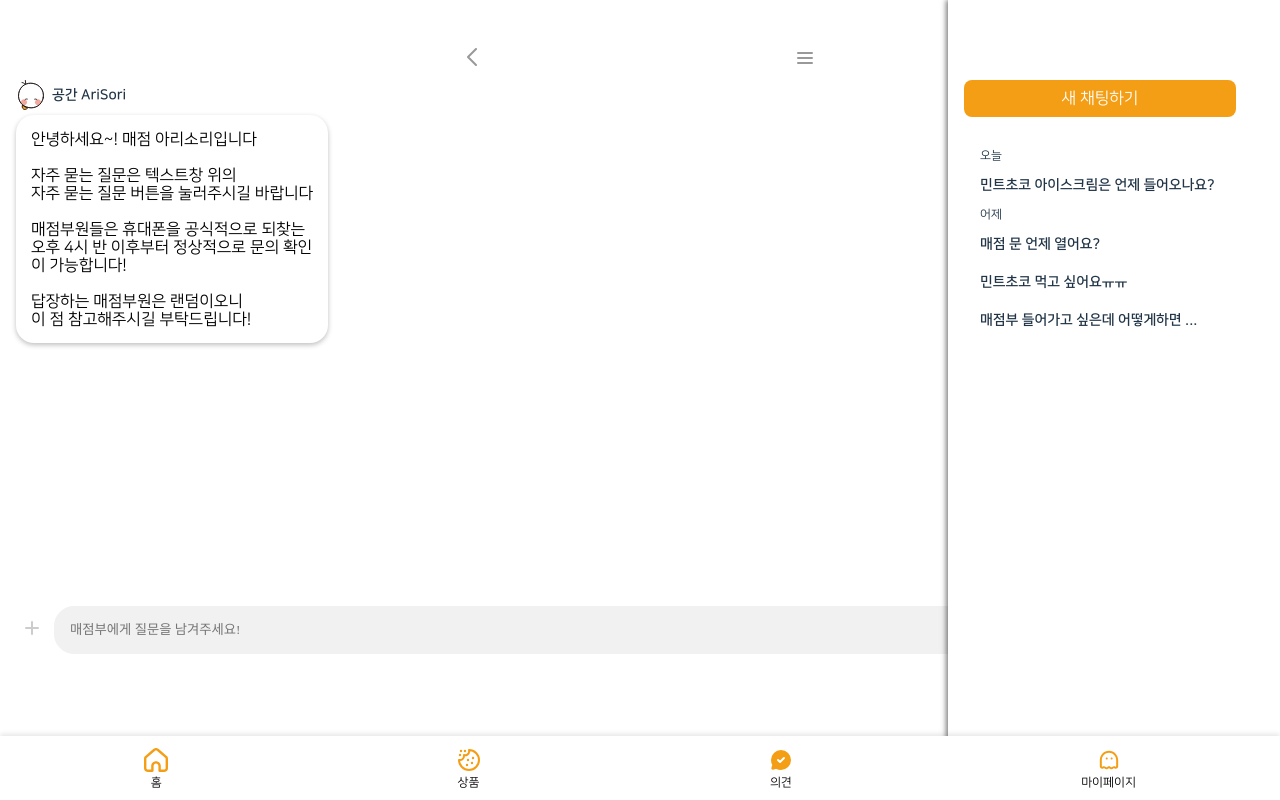
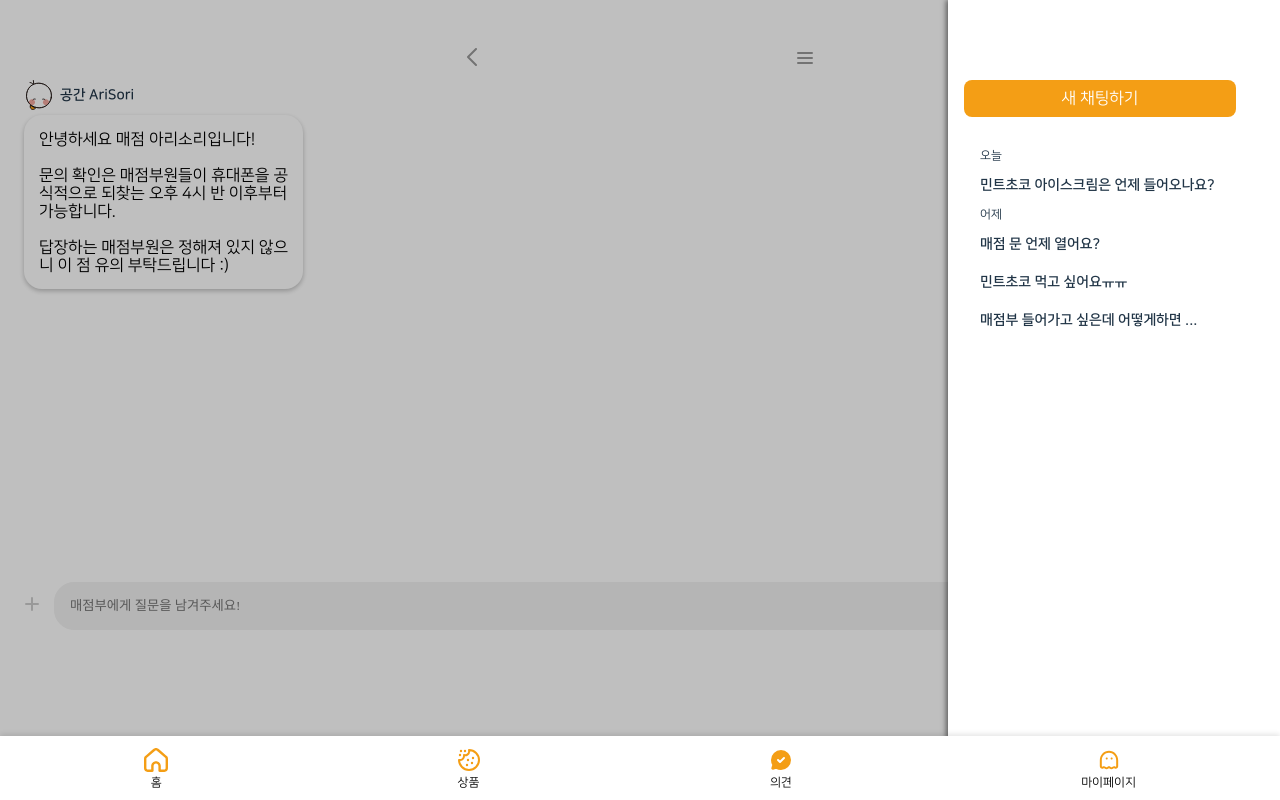
Before and after one commit to E-jiwoo/oring, a React (Vite) app: page /chat in a window 1280 px wide. Both pictures are taken after a click on the picture 645 px from the left and 57 px from the top of the page. Shown: the top 800 px of the page. Built offline with nearby package versions, Linux system fonts and the light colour scheme.

Commit message:
chore :: some - 텍스트 넣을 거 수정하고.. 위치 조금 수정하고.. 그런 짜잘한 거 함

```diff
--- a/src/page/Charge/index.jsx
+++ b/src/page/Charge/index.jsx
@@ -4,7 +4,7 @@ import * as S from "./style";
 const index = () => {
   const user = [
     {
-      id: "2210 이예흔",
+      id: "2108 이예흔",
       code: 2023049012,
       amount: 5400,
       chargetime: "2024-07-09 12:33:24",
--- a/src/page/Chat/index.jsx
+++ b/src/page/Chat/index.jsx
@@ -59,21 +59,11 @@ const ChatPage = () => {
         isUser: false,
         profilePic: logo, // 상대방 프로필 이미지
         nickname: "공간 AriSori", // 상대방 닉네임
-        text: `안녕하세요~! 매점 아리소리입니다
-              <br />
-              <br />
-              자주 묻는 질문은 텍스트창 위의 <br />
-              자주 묻는 질문 버튼을 눌러주시길 바랍니다 <br />
-              <br />
-              매점부원들은 휴대폰을 공식적으로 되찾는
-              <br />
-              오후 4시 반 이후부터 정상적으로 문의 확인
-              <br />
-              이 가능합니다!
-              <br />
-              <br />
-              답장하는 매점부원은 랜덤이오니 <br />이 점 참고해주시길
-              부탁드립니다!`, // 기본 메시지 추가
+        text: `안녕하세요 매점 아리소리입니다!<br/><br/>
+
+문의 확인은 매점부원들이 휴대폰을 공<br/>식적으로 되찾는 오후 4시 반 이후부터<br/> 가능합니다.<br/><br/>
+
+답장하는 매점부원은 정해져 있지 않으<br/>니 이 점 유의 부탁드립니다 :)`, // 기본 메시지 추가
       },
     ]);
   }, []);
@@ -102,6 +92,7 @@ const ChatPage = () => {
           <S.Plus src={plus} alt="plus" onClick={toggleSidebar} />
         </S.Icons>
       </S.Header>
+      {isOpen && <S.Overlay />} {/* Render the overlay when sidebar is open */}
       {isOpen && (
         <S.Sidebar ref={sidebarRef}>
           <S.NewChatBtn onClick={Refresh}>새 채팅하기</S.NewChatBtn>
--- a/src/page/Chat/style.js
+++ b/src/page/Chat/style.js
@@ -51,7 +51,8 @@ export const ChatContainer = styled.div`
   padding: 1rem;
   margin-top: 0rem; // To avoid overlap with header
   overflow-y: auto; // Enable scrolling
-  background-color: white; // Light background for chat area
+  background-color: white;
+  margin-left: 0.5rem; // Light background for chat area
 `;
 
 export const MessageContainer = styled.div`
@@ -88,7 +89,7 @@ export const InputContainer = styled.div`
   width: 100%;
   padding: 10px;
   background-color: white;
-  bottom: 8.5rem;
+  bottom: 10rem;
 `;
 
 export const InputContainerWrapper = styled.div`
@@ -190,3 +191,13 @@ export const ListText = styled.div`
   padding-left: 1rem;
   flex-grow: 1;
 `;
+
+export const Overlay = styled.div`
+  position: fixed;
+  top: 0;
+  left: 0;
+  width: 100vw;
+  height: 100vh;
+  background-color: rgba(0, 0, 0, 0.25); // Black with 25% opacity
+  z-index: 1; // Ensure it sits below the sidebar but above other content
+`;
```
